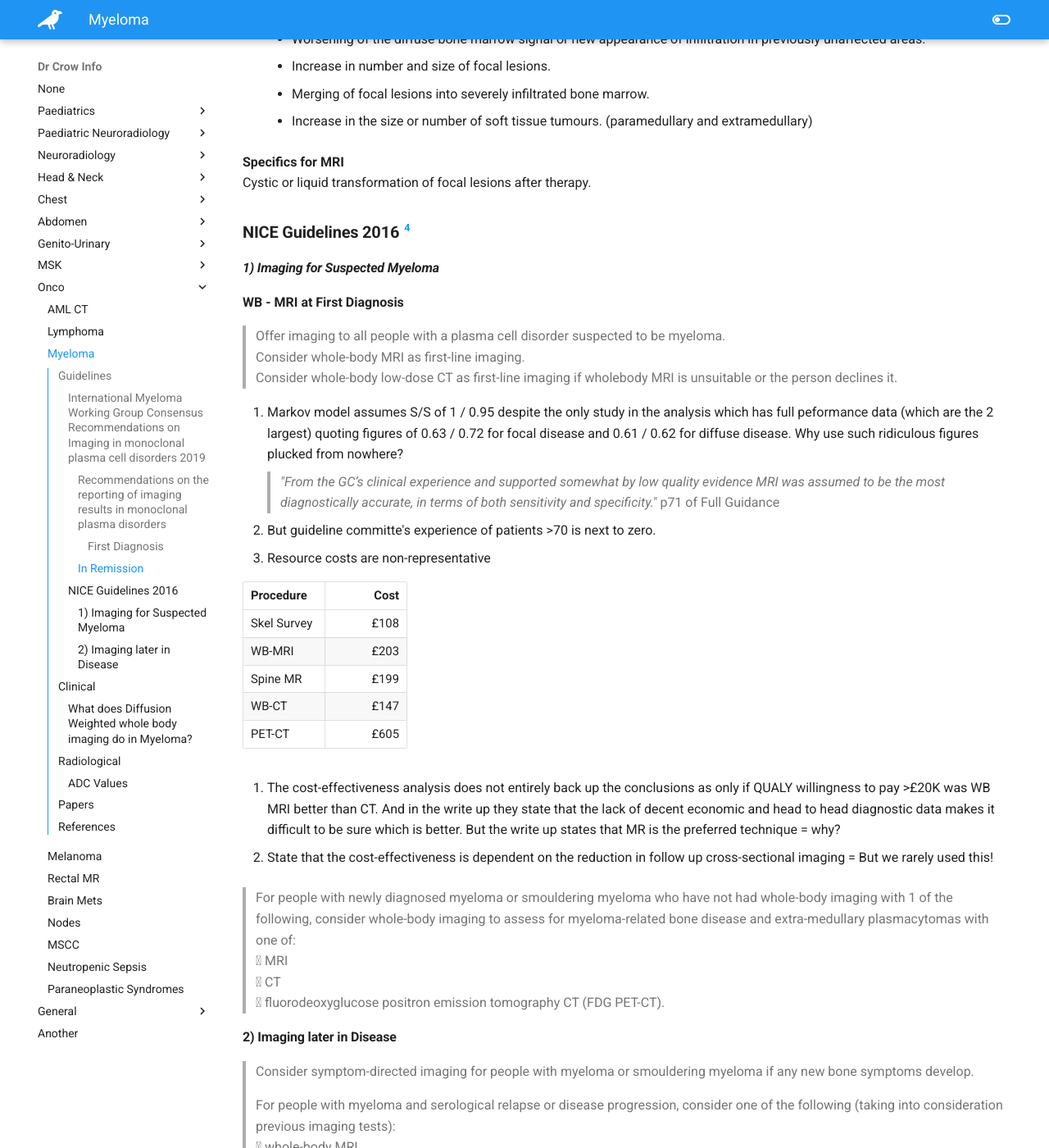
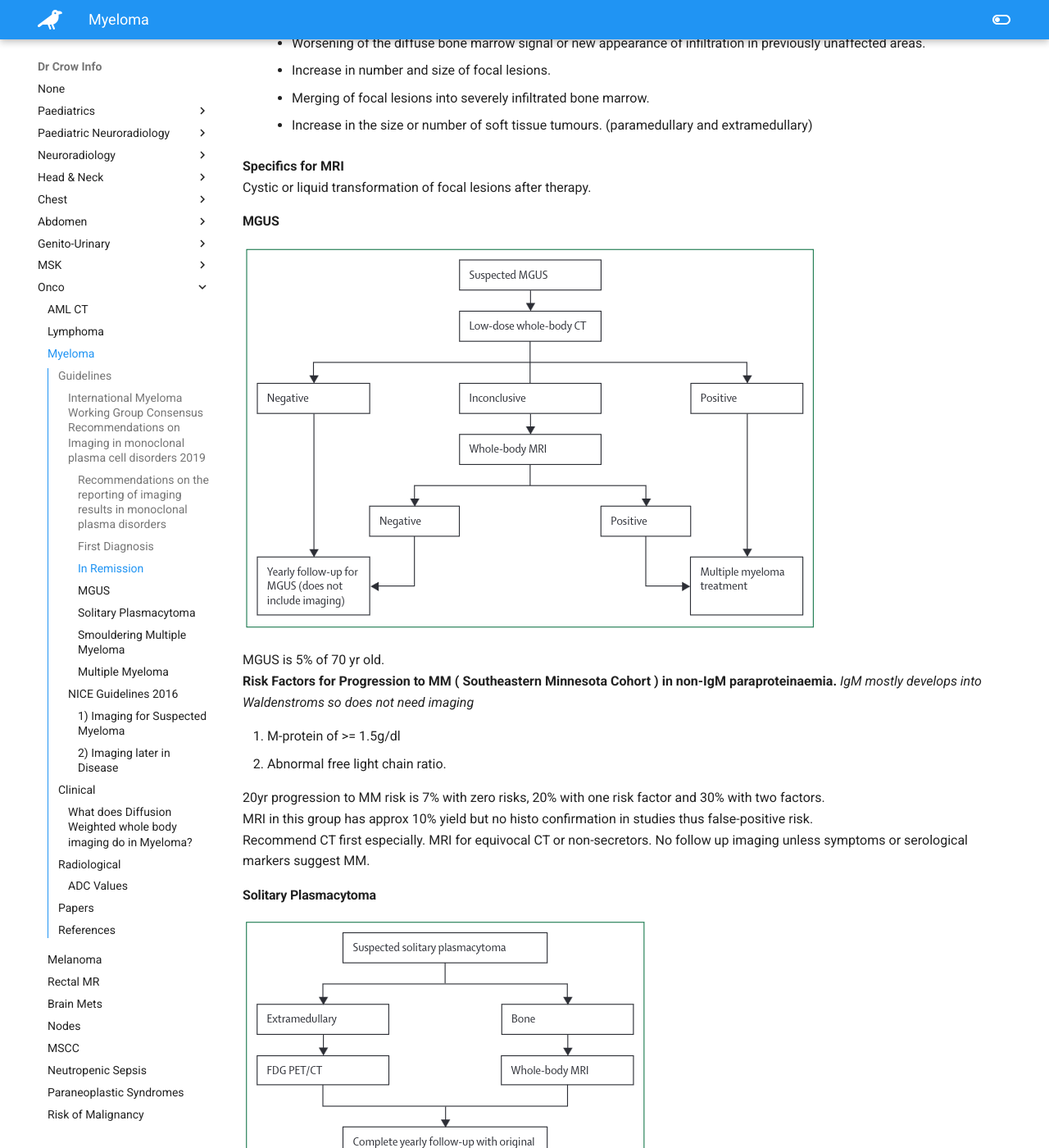
Before and after one commit to TheDrCrow/DrCrowInfo, an MkDocs documentation site: the page built from docs/onco/onco_myeloma_FF.md, in a window 1280 px wide and 1400 px high, scrolled down 1222 px. Shown: the whole window at 82% size. Built offline with MkDocs 1.6.1 and Material for MkDocs 9.7.7, drawn with Linux system fonts in a browser that asks for light colours; some of the changed text lies outside the part shown.

Commit message:
working with more IMWG stuff

```diff
--- a/docs/onco/onco_myeloma_FF.md
+++ b/docs/onco/onco_myeloma_FF.md
@@ -7,7 +7,7 @@
 
 #### Recommendations on the reporting of imaging results in monoclonal plasma disorders
 
-##### First Diagnosis
+#### First Diagnosis
 A radiological report on whole body imaging in patients with mpcd should include:
 
 - Infiltration and bone destruction pattern
@@ -43,6 +43,39 @@ Differentiate these findings with regards to response to therapy in imaging (gui
 
 **Specifics for MRI**
 Cystic or liquid transformation of focal lesions after therapy.
+
+#### MGUS
+
+![MGUS pathway for High Risk](images/mgus.png)
+
+MGUS is 5% of 70 yr old.
+**Risk Factors for Progression to MM ( Southeastern Minnesota Cohort ) in non-IgM paraproteinaemia.**
+*IgM mostly develops into Waldenstroms so does not need imaging*
+
+1. M-protein of >= 1.5g/dl
+2. Abnormal free light chain ratio.
+
+20yr progression to MM risk is 7% with zero risks, 20% with one risk factor and 30% with two factors.
+MRI in this group has approx 10% yield but no histo confirmation in studies thus false-positive risk.
+Recommend CT first especially. MRI for equivocal CT or non-secretors. No follow up imaging unless symptoms or serological markers suggest MM.
+
+#### Solitary Plasmacytoma
+
+![Solitary Plasmacytoma](images/solitary_plasmacytoma.png)
+
+#### Smouldering Multiple Myeloma
+
+![Smouldering Myeloma](images/smouldering_myeloma.png)
+
+#### Multiple Myeloma
+
+![Myeloma at First Diagnosis](images/mm_first_diagnosis.png)
+
+![Myeloma Treatment Response](images/mm_treatment_response.png)
+
+![Myeloma Relapse](images/mm_relapse.png)
+
+---
 
 ### NICE Guidelines 2016 [^NICE2016]
 
--- a/mkdocs.yml
+++ b/mkdocs.yml
@@ -103,11 +103,14 @@ nav:
      - 'MSCC': 'onco/onco_mscc.md'
      - 'Neutropenic Sepsis': 'onco/onco_neutropenic_sepsis.md'
      - 'Paraneoplastic Syndromes': 'onco/onco_paraneoplastic.md'
+     - 'Risk of Malignancy': 'onco/Risk_of_malignancy.md'
    - 'General':
      - 'Confusion': 'general/general_confusion_ix.md'
      - 'Malignancy': 'general/general_malignancy.md'
      - 'Nightsweats': 'general/general_nightsweats.md'
-   - 'Another': 'anotherpage.md'
+   - 'Other Stuff':
+     - 'Style': 'anotherpage.md'
+     - 'To do': 'TODO.md'
 markdown_extensions:
   - footnotes
   - pymdownx.superfences:
```
Also changed, not shown: docs/onco/Risk_of_malignancy.md (renamed from docs/Risk_of_malignancy.md), docs/onco/images/mgus.png (added), docs/onco/images/mm_first_diagnosis.png (added), docs/onco/images/mm_relapse.png (added), docs/onco/images/mm_treatment_response.png (added), docs/onco/images/smouldering_myeloma.png (added), docs/onco/images/solitary_plasmacytoma.png (added).
